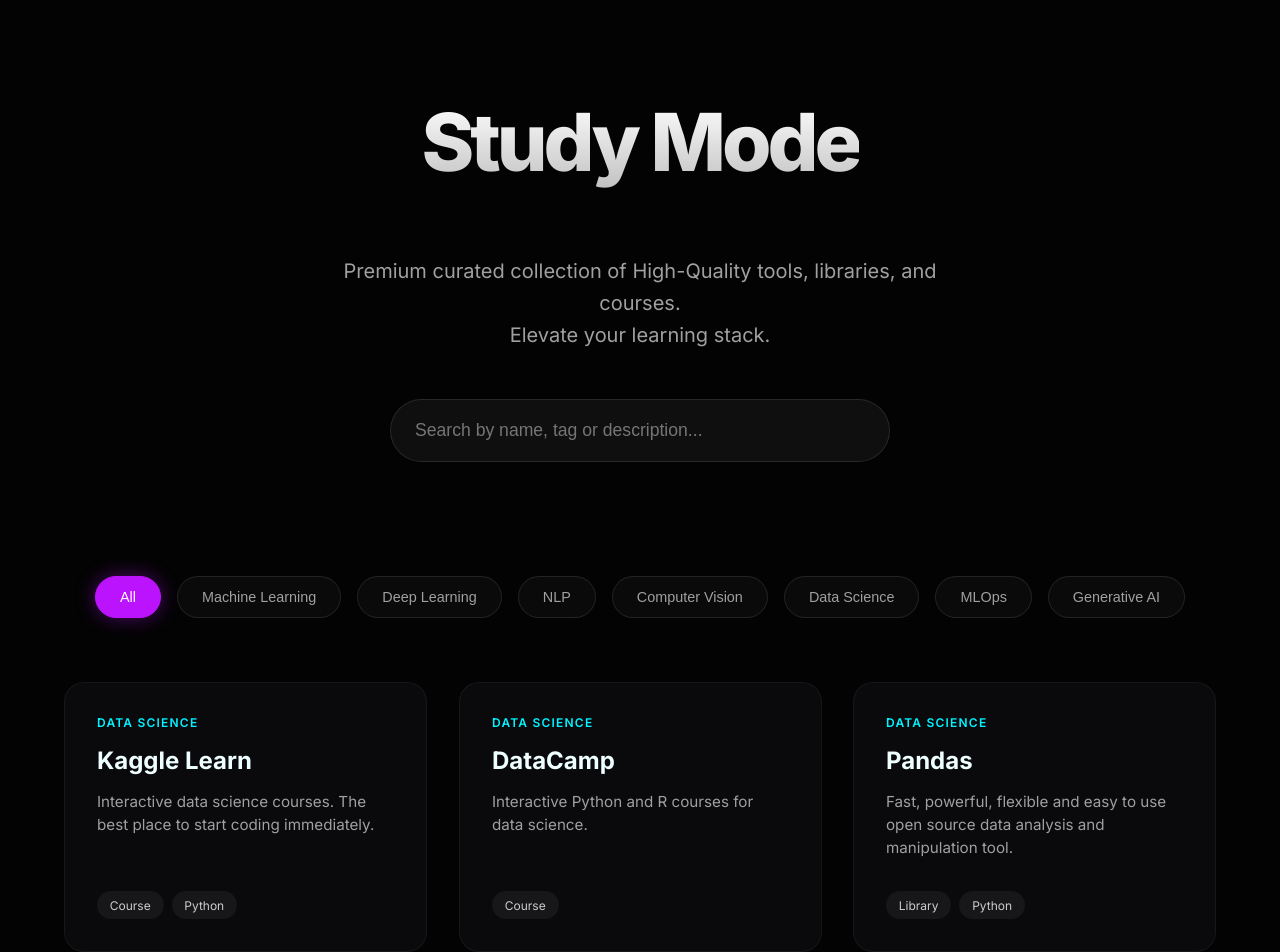
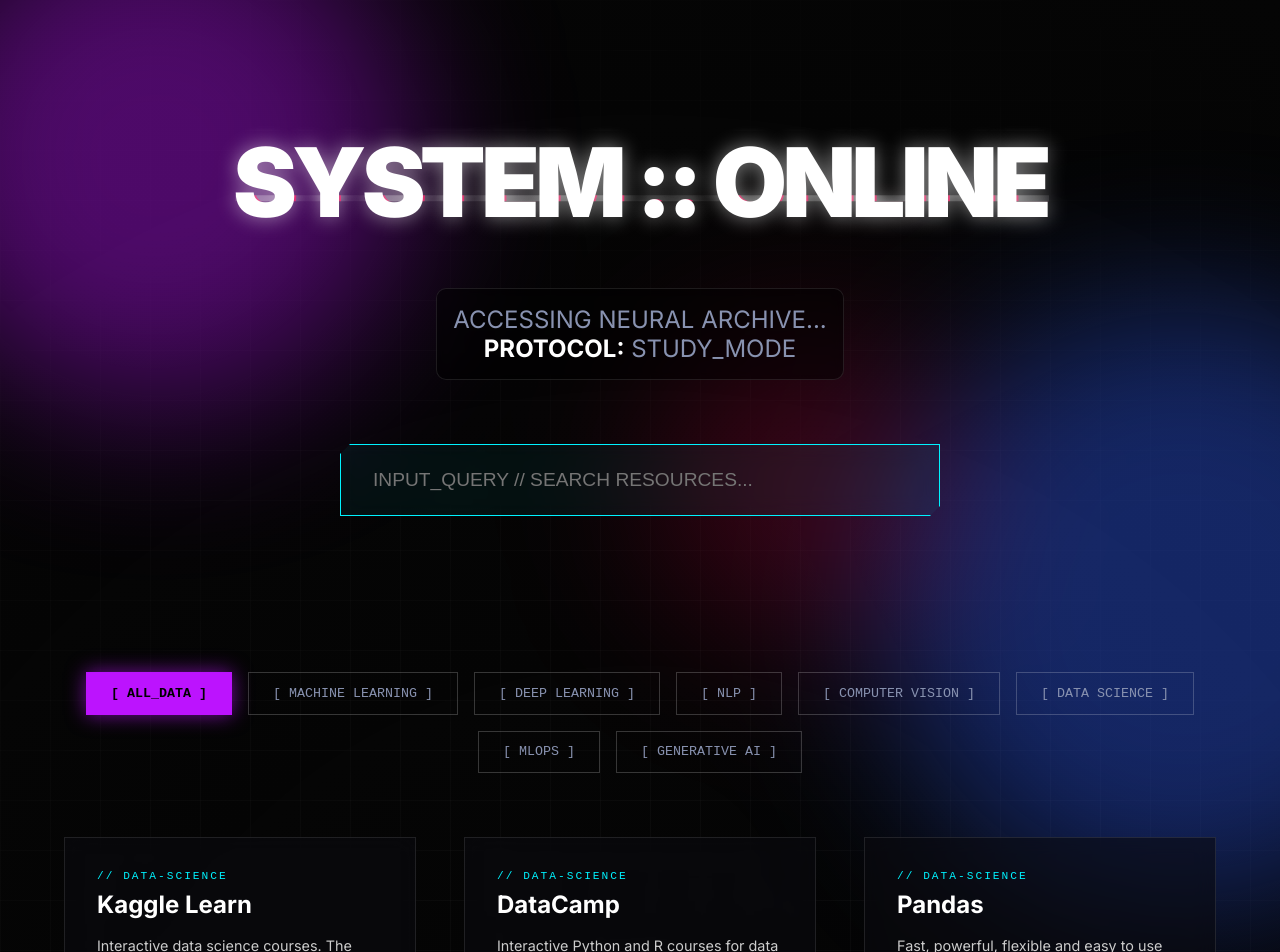
Before and after one commit to sachintiwary/ds-resources, a Next.js app: page / in a window 1280 px wide. Shown: the top 952 px of the page. Built offline with nearby package versions, Linux system fonts and the light colour scheme.

Commit message:
Implement CSS-Heavy Cyberpunk Design

```diff
--- a/src/app/globals.css
+++ b/src/app/globals.css
@@ -1,112 +1,56 @@
 :root {
-    /* Cyberpunk / High-Tech Palette */
-    --bg-color: #030303;
-    --bg-secondary: #0a0a0a;
+    /* Core Palette - Deep Space & Neon */
+    --bg-dark: #050505;
+    --bg-panel: #0a0a0f;
+
+    --neon-cyan: #00f3ff;
+    --neon-purple: #bc13fe;
+    --neon-pink: #ff0055;
+    --neon-blue: #2d5af6;
+    --neon-green: #0aff68;
+
     --text-primary: #ffffff;
-    --text-secondary: #a0a0a0;
+    --text-secondary: #8892b0;
 
-    --brand-cyan: #00f3ff;
-    --brand-purple: #bc13fe;
-    --brand-pink: #ff0055;
-    --brand-blue: #2d5af6;
+    --font-display: 'Inter', system-ui, -apple-system, sans-serif;
 
-    --glass-bg: rgba(255, 255, 255, 0.03);
-    --glass-border: rgba(255, 255, 255, 0.08);
-    --glass-blur: 12px;
-
-    --font-sans: 'Inter', -apple-system, BlinkMacSystemFont, sans-serif;
-    --ease-out-expo: cubic-bezier(0.19, 1, 0.22, 1);
+    --ease-elastic: cubic-bezier(0.68, -0.55, 0.265, 1.55);
+    --ease-smooth: cubic-bezier(0.16, 1, 0.3, 1);
 }
 
 * {
     box-sizing: border-box;
+    margin: 0;
     padding: 0;
-    margin: 0;
 }
 
 html,
 body {
-    max-width: 100vw;
+    width: 100%;
+    min-height: 100vh;
+    background-color: var(--bg-dark);
+    color: var(--text-primary);
+    font-family: var(--font-display);
     overflow-x: hidden;
-    background: var(--bg-color);
-    color: var(--text-primary);
-    font-family: var(--font-sans);
     -webkit-font-smoothing: antialiased;
 }
 
-a {
-    color: inherit;
-    text-decoration: none;
-}
-
-/* Scrollbar */
+/* Custom Scrollbar */
 ::-webkit-scrollbar {
-    width: 8px;
+    width: 6px;
 }
 
 ::-webkit-scrollbar-track {
-    background: var(--bg-color);
+    background: var(--bg-dark);
 }
 
 ::-webkit-scrollbar-thumb {
-    background: var(--brand-purple);
-    border-radius: 4px;
+    background: linear-gradient(var(--neon-cyan), var(--neon-purple));
+    border-radius: 3px;
 }
 
-::-webkit-scrollbar-thumb:hover {
-    background: var(--brand-cyan);
+/* Utility: Selection Color */
+::selection {
+    background: var(--neon-pink);
+    color: #fff;
 }
-
-/* Animations */
-@keyframes float {
-
-    0%,
-    100% {
-        transform: translateY(0);
-    }
-
-    50% {
-        transform: translateY(-10px);
-    }
-}
-
-@keyframes pulse-glow {
-
-    0%,
-    100% {
-        box-shadow: 0 0 20px rgba(0, 243, 255, 0.2);
-    }
-
-    50% {
-        box-shadow: 0 0 40px rgba(188, 19, 254, 0.4);
-    }
-}
-
-@keyframes gradient-x {
-    0% {
-        background-position: 0% 50%;
-    }
-
-    50% {
-        background-position: 100% 50%;
-    }
-
-    100% {
-        background-position: 0% 50%;
-    }
-}
-
-/* Utilities */
-.glass {
-    background: var(--glass-bg);
-    backdrop-filter: blur(var(--glass-blur));
-    -webkit-backdrop-filter: blur(var(--glass-blur));
-    border: 1px solid var(--glass-border);
-}
-
-.text-gradient {
-    background: linear-gradient(135deg, var(--brand-cyan), var(--brand-purple));
-    -webkit-background-clip: text;
-    background-clip: text;
-    color: transparent;
-}
--- a/src/app/page.module.css
+++ b/src/app/page.module.css
@@ -1,247 +1,411 @@
+/* --- MAIN CONTAINER --- */
 .main {
+    position: relative;
     min-height: 100vh;
-    position: relative;
+    width: 100%;
     overflow: hidden;
-    padding-bottom: 5rem;
+    background: var(--bg-dark);
 }
 
-/* Dynamic Background */
-.bg {
+/* --- ANIMATED BACKGROUNDS --- */
+.gridBg {
+    position: absolute;
+    top: 0;
+    left: 0;
+    width: 100%;
+    height: 100%;
+    background-image:
+        linear-gradient(rgba(255, 255, 255, 0.03) 1px, transparent 1px),
+        linear-gradient(90deg, rgba(255, 255, 255, 0.03) 1px, transparent 1px);
+    background-size: 50px 50px;
+    perspective: 1000px;
+    transform-style: preserve-3d;
+    z-index: 0;
+    pointer-events: none;
+}
+
+.gridBg::after {
+    content: '';
+    position: absolute;
+    top: 0;
+    left: 0;
+    width: 100%;
+    height: 100%;
+    background: radial-gradient(circle at 50% 50%, transparent 0%, var(--bg-dark) 100%);
+}
+
+.glowOrbs {
     position: fixed;
     top: 0;
     left: 0;
     width: 100%;
     height: 100%;
-    z-index: -1;
-    background:
-        radial-gradient(circle at 15% 50%, rgba(188, 19, 254, 0.15), transparent 40%),
-        radial-gradient(circle at 85% 30%, rgba(0, 243, 255, 0.15), transparent 40%);
-    filter: blur(60px);
-    animation: bg-shift 20s ease-in-out infinite alternate;
+    z-index: 1;
+    pointer-events: none;
+    filter: blur(80px);
 }
 
-@keyframes bg-shift {
+.orb {
+    position: absolute;
+    border-radius: 50%;
+    opacity: 0.4;
+    animation: floatOrb 20s infinite alternate ease-in-out;
+}
+
+.orb1 {
+    width: 500px;
+    height: 500px;
+    background: var(--neon-purple);
+    top: -100px;
+    left: -100px;
+    animation-duration: 25s;
+}
+
+.orb2 {
+    width: 600px;
+    height: 600px;
+    background: var(--neon-blue);
+    bottom: -100px;
+    right: -200px;
+    animation-duration: 30s;
+}
+
+.orb3 {
+    width: 300px;
+    height: 300px;
+    background: var(--neon-pink);
+    top: 40%;
+    left: 50%;
+    transform: translate(-50%, -50%);
+    animation-duration: 15s;
+    opacity: 0.2;
+}
+
+@keyframes floatOrb {
     0% {
-        transform: scale(1);
+        transform: translate(0, 0) scale(1);
     }
 
     100% {
-        transform: scale(1.2);
+        transform: translate(50px, 50px) scale(1.1);
     }
 }
 
+/* --- HERO SECTION --- */
 .hero {
-    height: 70vh;
+    position: relative;
+    z-index: 10;
+    height: 80vh;
     display: flex;
     flex-direction: column;
     justify-content: center;
     align-items: center;
     text-align: center;
-    padding: 0 2rem;
+    padding: 0 1rem;
+}
+
+.glitchWrapper {
     position: relative;
+    margin-bottom: 1rem;
 }
 
 .title {
-    font-size: 5rem;
-    font-weight: 800;
+    font-size: clamp(3rem, 8vw, 6rem);
+    font-weight: 900;
+    text-transform: uppercase;
     letter-spacing: -0.05em;
-    line-height: 1.1;
-    margin-bottom: 1.5rem;
-    background: linear-gradient(180deg, #fff 0%, #a5a5a5 100%);
-    -webkit-background-clip: text;
-    background-clip: text;
-    color: transparent;
-    opacity: 0;
-    animation: fade-up 1s var(--ease-out-expo) forwards 0.2s;
+    color: #fff;
+    position: relative;
+    text-shadow: 0 0 20px rgba(255, 255, 255, 0.5);
+    animation: flicker 3s infinite;
+}
+
+.title::before,
+.title::after {
+    content: attr(data-text);
+    position: absolute;
+    top: 0;
+    left: 0;
+    width: 100%;
+    height: 100%;
+    opacity: 0.8;
+}
+
+.title::before {
+    color: var(--neon-cyan);
+    z-index: -1;
+    transform: translate(-2px, 0);
+    clip-path: polygon(0 0, 100% 0, 100% 45%, 0 45%);
+    animation: glitch-anim-1 2s infinite linear alternate-reverse;
+}
+
+.title::after {
+    color: var(--neon-pink);
+    z-index: -2;
+    transform: translate(2px, 0);
+    clip-path: polygon(0 55%, 100% 55%, 100% 100%, 0 100%);
+    animation: glitch-anim-2 2s infinite linear alternate-reverse;
 }
 
 .subtitle {
-    font-size: 1.25rem;
+    font-size: clamp(1rem, 2vw, 1.5rem);
     color: var(--text-secondary);
     max-width: 600px;
-    line-height: 1.6;
-    opacity: 0;
-    animation: fade-up 1s var(--ease-out-expo) forwards 0.4s;
+    background: rgba(0, 0, 0, 0.5);
+    backdrop-filter: blur(5px);
+    padding: 1rem;
+    border-radius: 10px;
+    border: 1px solid rgba(255, 255, 255, 0.1);
+    margin-top: 2rem;
+    animation: slideUp 0.8s var(--ease-smooth) 0.5s backwards;
 }
 
-/* Search Box Container */
-.searchContainer {
-    margin-top: 3rem;
+/* --- SEARCH HUD --- */
+.searchWrapper {
+    margin-top: 4rem;
     position: relative;
     width: 100%;
-    max-width: 500px;
-    opacity: 0;
-    animation: fade-up 1s var(--ease-out-expo) forwards 0.6s;
+    max-width: 600px;
+    animation: expandOut 1s var(--ease-smooth) 0.8s backwards;
 }
 
-.searchInput {
+.searchBar {
     width: 100%;
-    padding: 1.25rem 3rem 1.25rem 1.5rem;
-    background: rgba(255, 255, 255, 0.05);
-    border: 1px solid rgba(255, 255, 255, 0.1);
-    border-radius: 100px;
+    padding: 1.5rem 2rem;
+    font-size: 1.2rem;
     color: #fff;
-    font-size: 1.1rem;
+    background: rgba(255, 255, 255, 0.03);
+    border: 1px solid rgba(255, 255, 255, 0.2);
+    border-radius: 0;
+    /* Cyberpunk sharp edges */
+    clip-path: polygon(10px 0, 100% 0,
+            100% calc(100% - 10px), calc(100% - 10px) 100%,
+            0 100%, 0 10px);
     transition: all 0.3s;
     backdrop-filter: blur(10px);
 }
 
-.searchInput:focus {
+.searchBar:focus {
     outline: none;
-    background: rgba(255, 255, 255, 0.08);
-    border-color: var(--brand-cyan);
-    box-shadow: 0 0 30px rgba(0, 243, 255, 0.2);
+    background: rgba(0, 243, 255, 0.05);
+    border-color: var(--neon-cyan);
+    box-shadow: 0 0 30px rgba(0, 243, 255, 0.15);
 }
 
-/* Category Filter Bar */
-.filterBar {
+/* --- NAV CHIPS --- */
+.nav {
     display: flex;
+    justify-content: center;
+    flex-wrap: wrap;
     gap: 1rem;
-    overflow-x: auto;
-    padding: 1rem 5vw;
-    margin-bottom: 3rem;
-    justify-content: center;
-    scrollbar-width: none;
-    opacity: 0;
-    animation: fade-up 1s var(--ease-out-expo) forwards 0.8s;
+    padding: 2rem;
+    z-index: 10;
+    position: relative;
 }
 
-.filterBar::-webkit-scrollbar {
-    display: none;
-}
-
-.categoryChip {
-    padding: 0.75rem 1.5rem;
-    border-radius: 100px;
-    background: rgba(255, 255, 255, 0.03);
-    border: 1px solid rgba(255, 255, 255, 0.1);
+.chip {
+    background: transparent;
+    border: 1px solid rgba(255, 255, 255, 0.2);
     color: var(--text-secondary);
-    font-size: 0.9rem;
-    white-space: nowrap;
+    padding: 0.8rem 1.5rem;
+    font-family: monospace;
+    text-transform: uppercase;
     cursor: pointer;
-    transition: all 0.3s var(--ease-out-expo);
+    transition: all 0.3s;
     position: relative;
     overflow: hidden;
 }
 
-.categoryChip:hover {
-    background: rgba(255, 255, 255, 0.1);
+.chip:hover {
+    border-color: var(--neon-purple);
     color: #fff;
-    transform: translateY(-2px);
+    box-shadow: 0 0 15px rgba(188, 19, 254, 0.3);
 }
 
-.categoryChip.active {
-    background: var(--brand-purple);
-    border-color: var(--brand-purple);
-    color: #fff;
-    box-shadow: 0 0 20px rgba(188, 19, 254, 0.4);
+.chip.active {
+    background: var(--neon-purple);
+    color: #000;
+    border-color: var(--neon-purple);
+    font-weight: bold;
+    box-shadow: 0 0 20px rgba(188, 19, 254, 0.6);
 }
 
-/* Grid */
+/* --- HOLOGRAPHIC GRID --- */
 .grid {
     display: grid;
     grid-template-columns: repeat(auto-fill, minmax(350px, 1fr));
-    gap: 2rem;
-    padding: 0 5vw;
-    perspective: 1000px;
+    gap: 3rem;
+    padding: 2rem 5vw;
+    position: relative;
+    z-index: 10;
+    padding-bottom: 10rem;
 }
 
 .card {
     position: relative;
-    background: rgba(15, 15, 20, 0.6);
-    border: 1px solid rgba(255, 255, 255, 0.05);
-    border-radius: 20px;
+    height: 250px;
+    background: rgba(10, 10, 15, 0.6);
+    border: 1px solid rgba(255, 255, 255, 0.1);
     padding: 2rem;
-    transition: all 0.4s var(--ease-out-expo);
-    cursor: pointer;
-    overflow: hidden;
     display: flex;
     flex-direction: column;
-    gap: 1rem;
+    justify-content: space-between;
+    transition: all 0.5s var(--ease-smooth);
+    overflow: hidden;
+    backdrop-filter: blur(10px);
+    text-decoration: none;
     transform-style: preserve-3d;
-    opacity: 0;
-    animation: fade-in 0.5s ease-out forwards;
+    /* Key for 3D effects */
+}
+
+/* Holographic Overlay */
+.card::before {
+    content: '';
+    position: absolute;
+    top: -50%;
+    left: -50%;
+    width: 200%;
+    height: 200%;
+    background: linear-gradient(45deg,
+            transparent 45%,
+            rgba(255, 255, 255, 0.05) 50%,
+            transparent 55%);
+    transform: rotate(45deg) translateY(-100%);
+    transition: transform 0.6s;
+}
+
+.card:hover::before {
+    transform: rotate(45deg) translateY(0%);
 }
 
 .card:hover {
     transform: translateY(-10px) scale(1.02);
-    border-color: rgba(255, 255, 255, 0.2);
-    background: rgba(20, 20, 28, 0.8);
+    border-color: var(--neon-cyan);
     box-shadow:
-        0 20px 40px rgba(0, 0, 0, 0.4),
-        0 0 50px rgba(0, 243, 255, 0.1);
-    /* Subtle glowing backdrop */
+        0 20px 50px rgba(0, 0, 0, 0.5),
+        0 0 0 1px var(--neon-cyan);
+    /* Hard neon border */
+    background: rgba(5, 5, 10, 0.9);
 }
 
-/* Neon border flow effect on hover */
-.card::before {
-    content: '';
-    position: absolute;
-    top: 0;
-    left: 0;
-    right: 0;
-    bottom: 0;
-    border-radius: 20px;
-    padding: 1px;
-    background: linear-gradient(45deg, transparent, var(--brand-cyan), transparent);
-    -webkit-mask: linear-gradient(#fff 0 0) content-box, linear-gradient(#fff 0 0);
-    -webkit-mask-composite: xor;
-    mask-composite: exclude;
-    opacity: 0;
-    transition: opacity 0.4s;
-}
-
-.card:hover::before {
-    opacity: 1;
-}
-
-.cardCategory {
-    font-size: 0.75rem;
+.categoryLabel {
+    font-family: monospace;
+    font-size: 0.7rem;
+    color: var(--neon-cyan);
+    letter-spacing: 2px;
     text-transform: uppercase;
-    letter-spacing: 0.1em;
-    color: var(--brand-cyan);
-    font-weight: 600;
+    margin-bottom: 0.5rem;
 }
 
 .cardTitle {
     font-size: 1.5rem;
     font-weight: 700;
-    color: #eff;
+    color: #fff;
+    margin-bottom: 1rem;
 }
 
 .cardDesc {
-    font-size: 0.95rem;
-    color: var(--text-secondary);
+    font-size: 0.9rem;
+    color: #ccc;
     line-height: 1.5;
-    flex-grow: 1;
 }
 
-.cardFooter {
+.tags {
     display: flex;
     gap: 0.5rem;
     flex-wrap: wrap;
-    margin-top: 1rem;
+    margin-top: auto;
 }
 
 .tag {
-    font-size: 0.75rem;
-    padding: 0.4rem 0.8rem;
-    background: rgba(255, 255, 255, 0.05);
-    border-radius: 50px;
-    color: #ccc;
-    transition: 0.3s;
+    font-size: 0.7rem;
+    padding: 0.2rem 0.6rem;
+    border: 1px solid rgba(255, 255, 255, 0.1);
+    border-radius: 4px;
+    /* Techy square radius */
+    color: var(--text-secondary);
 }
 
-.tag:hover {
-    background: rgba(255, 255, 255, 0.15);
-    color: #fff;
+/* --- ANIMATIONS & KEYFRAMES --- */
+@keyframes flicker {
+
+    0%,
+    19.999%,
+    22%,
+    62.999%,
+    64%,
+    64.999%,
+    70%,
+    100% {
+        opacity: 1;
+    }
+
+    20%,
+    21.999%,
+    63%,
+    63.999%,
+    65%,
+    69.999% {
+        opacity: 0.3;
+    }
 }
 
-/* Animations */
-@keyframes fade-up {
+@keyframes glitch-anim-1 {
+    0% {
+        clip-path: polygon(0 2%, 100% 2%, 100% 5%, 0 5%);
+    }
+
+    20% {
+        clip-path: polygon(0 15%, 100% 15%, 100% 15%, 0 15%);
+    }
+
+    40% {
+        clip-path: polygon(0 10%, 100% 10%, 100% 20%, 0 20%);
+    }
+
+    60% {
+        clip-path: polygon(0 1%, 100% 1%, 100% 2%, 0 2%);
+    }
+
+    80% {
+        clip-path: polygon(0 33%, 100% 33%, 100% 33%, 0 33%);
+    }
+
+    100% {
+        clip-path: polygon(0 44%, 100% 44%, 100% 44%, 0 44%);
+    }
+}
+
+@keyframes glitch-anim-2 {
+    0% {
+        clip-path: polygon(0 60%, 100% 60%, 100% 65%, 0 65%);
+    }
+
+    20% {
+        clip-path: polygon(0 75%, 100% 75%, 100% 80%, 0 80%);
+    }
+
+    40% {
+        clip-path: polygon(0 80%, 100% 80%, 100% 85%, 0 85%);
+    }
+
+    60% {
+        clip-path: polygon(0 40%, 100% 40%, 100% 50%, 0 50%);
+    }
+
+    80% {
+        clip-path: polygon(0 90%, 100% 90%, 100% 95%, 0 95%);
+    }
+
+    100% {
+        clip-path: polygon(0 20%, 100% 20%, 100% 25%, 0 25%);
+    }
+}
+
+@keyframes slideUp {
     from {
         opacity: 0;
-        transform: translateY(20px);
+        transform: translateY(50px);
     }
 
     to {
@@ -250,19 +414,18 @@
     }
 }
 
-@keyframes fade-in {
+@keyframes expandOut {
     from {
+        width: 0;
         opacity: 0;
-        transform: scale(0.95);
     }
 
     to {
+        width: 100%;
         opacity: 1;
-        transform: scale(1);
     }
 }
 
-/* Mobile Tweaks */
 @media (max-width: 768px) {
     .title {
         font-size: 3rem;
--- a/src/app/page.tsx
+++ b/src/app/page.tsx
@@ -1,14 +1,17 @@
 'use client';
 
-import { useState } from 'react';
+import { useState, useEffect } from 'react';
 import { RESOURCES, CATEGORIES } from '@/data/resources';
 import styles from './page.module.css';
-import { Search, ExternalLink } from 'lucide-react';
-import Link from 'next/link';
 
 export default function Home() {
     const [activeCategory, setActiveCategory] = useState('all');
     const [searchQuery, setSearchQuery] = useState('');
+    const [mounted, setMounted] = useState(false);
+
+    useEffect(() => {
+        setMounted(true);
+    }, []);
 
     const filtered = RESOURCES.filter(r => {
         const matchesCat = activeCategory === 'all' || r.category.slug === activeCategory;
@@ -19,45 +22,52 @@
 
     return (
         <main className={styles.main}>
-            <div className={styles.bg} />
+            {/* Dynamic Backgrounds */}
+            <div className={styles.gridBg} />
+            <div className={styles.glowOrbs}>
+                <div className={`${styles.orb} ${styles.orb1}`} />
+                <div className={`${styles.orb} ${styles.orb2}`} />
+                <div className={`${styles.orb} ${styles.orb3}`} />
+            </div>
 
             <section className={styles.hero}>
-                <h1 className={styles.title}>
-                    Study Mode
-                    <span style={{ display: 'block', fontSize: '0.4em', fontWeight: 400, opacity: 0.7, marginTop: '10px' }}>
-                        Data Science & AI Resources
-                    </span>
-                </h1>
+                <div className={styles.glitchWrapper}>
+                    <h1 className={styles.title} data-text="SYSTEM :: ONLINE">
+                        SYSTEM :: ONLINE
+                    </h1>
+                </div>
+
                 <p className={styles.subtitle}>
-                    Premium curated collection of High-Quality tools, libraries, and courses.<br />
-                    Elevate your learning stack.
+                    ACCESSING NEURAL ARCHIVE... <br />
+                    <span style={{ color: '#fff', fontWeight: 'bold' }}>PROTOCOL:</span> STUDY_MODE
                 </p>
 
-                <div className={styles.searchContainer}>
+                <div className={styles.searchWrapper}>
                     <input
                         type="text"
-                        placeholder="Search by name, tag or description..."
-                        className={styles.searchInput}
+                        placeholder="INPUT_QUERY // SEARCH RESOURCES..."
+                        className={styles.searchBar}
                         value={searchQuery}
                         onChange={(e) => setSearchQuery(e.target.value)}
+                        autoFocus
                     />
                 </div>
             </section>
 
-            <nav className={styles.filterBar}>
+            <nav className={styles.nav}>
                 <button
-                    className={`${styles.categoryChip} ${activeCategory === 'all' ? styles.active : ''}`}
+                    className={`${styles.chip} ${activeCategory === 'all' ? styles.active : ''}`}
                     onClick={() => setActiveCategory('all')}
                 >
-                    All
+                    [ ALL_DATA ]
                 </button>
                 {CATEGORIES.map(cat => (
                     <button
                         key={cat.id}
-                        className={`${styles.categoryChip} ${activeCategory === cat.slug ? styles.active : ''}`}
+                        className={`${styles.chip} ${activeCategory === cat.slug ? styles.active : ''}`}
                         onClick={() => setActiveCategory(cat.slug)}
                     >
-                        {cat.name}
+                        [ {cat.name.toUpperCase()} ]
                     </button>
                 ))}
             </nav>
@@ -70,14 +80,16 @@
                         target="_blank"
                         rel="noopener noreferrer"
                         className={styles.card}
-                        style={{ animationDelay: `${i * 0.05}s` }} // Staggered entrance
+                        style={{
+                            animation: `slideUp 0.6s cubic-bezier(0.16, 1, 0.3, 1) ${i * 0.05}s backwards`
+                        }}
                     >
-                        <div className={styles.cardCategory}>{r.category.name}</div>
+                        <div className={styles.categoryLabel}>// {r.category.slug}</div>
                         <h3 className={styles.cardTitle}>{r.title}</h3>
                         <p className={styles.cardDesc}>{r.description}</p>
-                        <div className={styles.cardFooter}>
+                        <div className={styles.tags}>
                             {r.tags.map(t => (
-                                <span key={t.name} className={styles.tag}>{t.name}</span>
+                                <span key={t.name} className={styles.tag}>#{t.name.toUpperCase()}</span>
                             ))}
                         </div>
                     </a>
@@ -85,8 +97,8 @@
             </section>
 
             {filtered.length === 0 && (
-                <div style={{ textAlign: 'center', marginTop: '4rem', opacity: 0.5 }}>
-                    <p>No signal found matching coordinates.</p>
+                <div style={{ textAlign: 'center', marginTop: '4rem', opacity: 0.5, fontFamily: 'monospace' }}>
+                    error: null_pointer_exception: resource not found
                 </div>
             )}
         </main>
```
